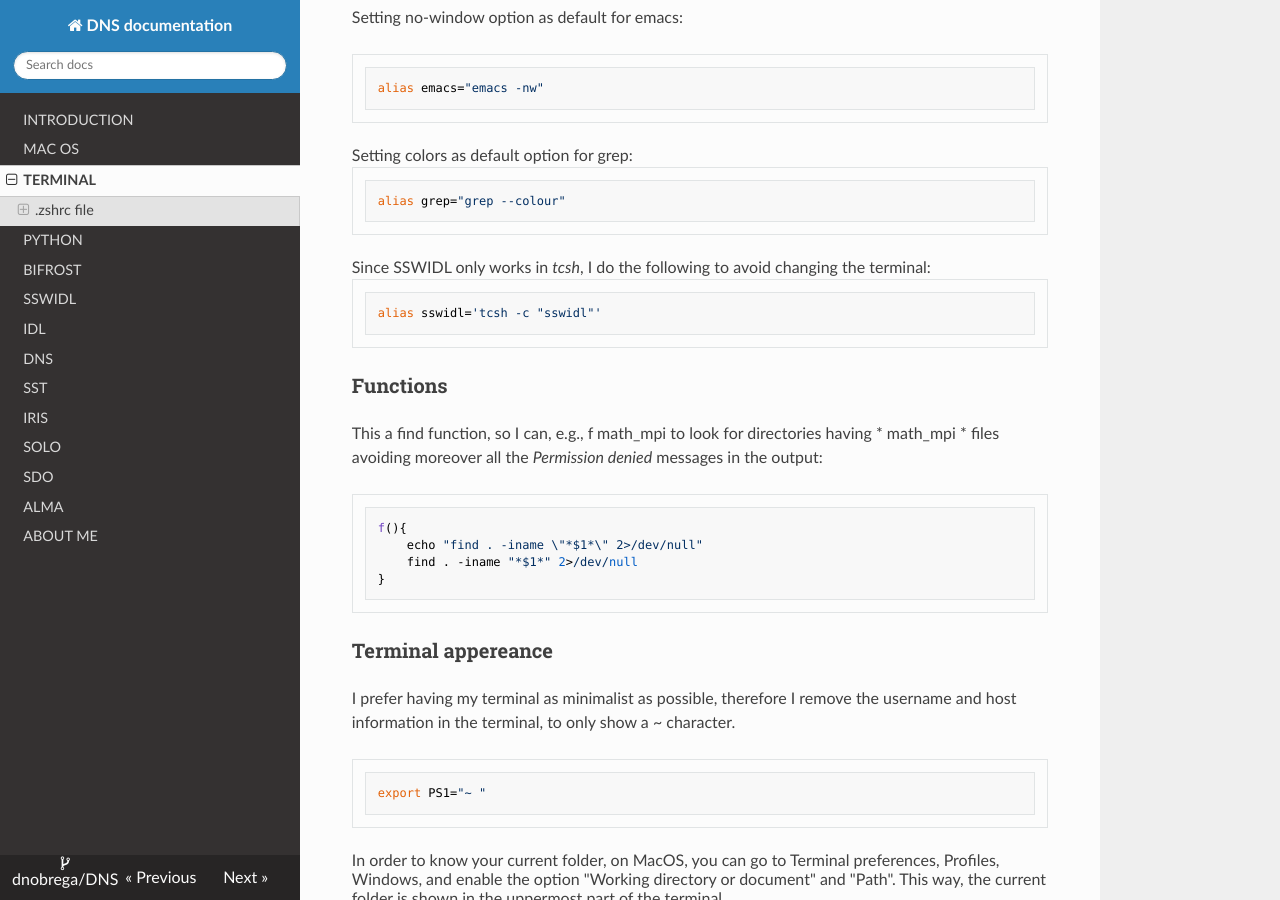
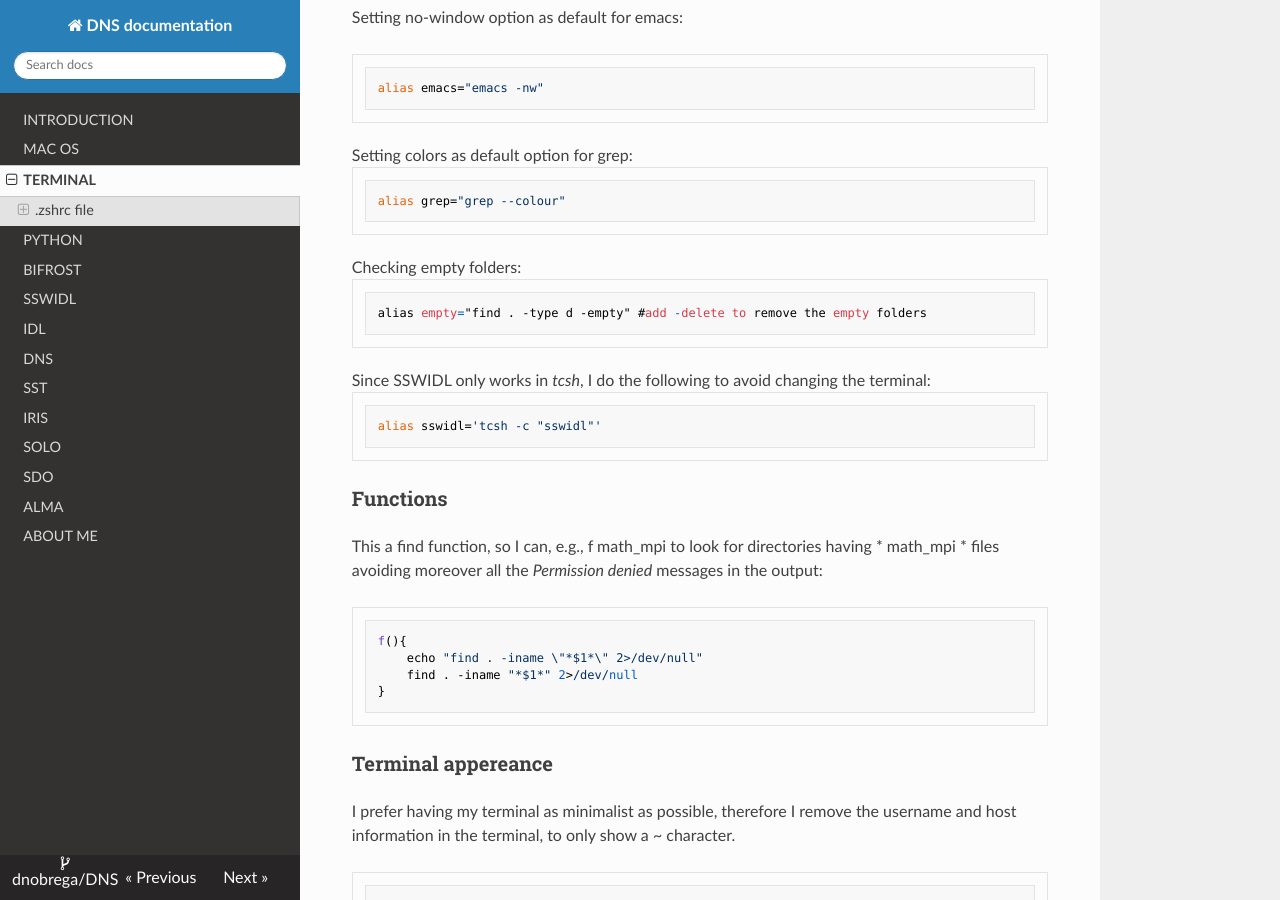
Before and after one commit to dnobrega/DNS, an MkDocs documentation site: the page built from docs/terminal.md, in a window 1280 px wide and 900 px high, scrolled down 590 px. Built offline with MkDocs 1.6.1, drawn with Linux system fonts in a browser that asks for light colours; nearby versions of some CDN libraries.

Commit message:
[ADD] alias to check empty folders

````diff
--- a/docs/terminal.md
+++ b/docs/terminal.md
@@ -23,6 +23,10 @@ alias emacs="emacs -nw"
 Setting colors as default option for grep:
 ``` bash
 alias grep="grep --colour"
+```
+Checking empty folders:
+``` bash
+alias empty="find . -type d -empty" #add -delete to remove the empty folders
 ```
 Since SSWIDL only works in _tcsh_, I do the following to avoid changing the terminal:
 ``` bash
````
